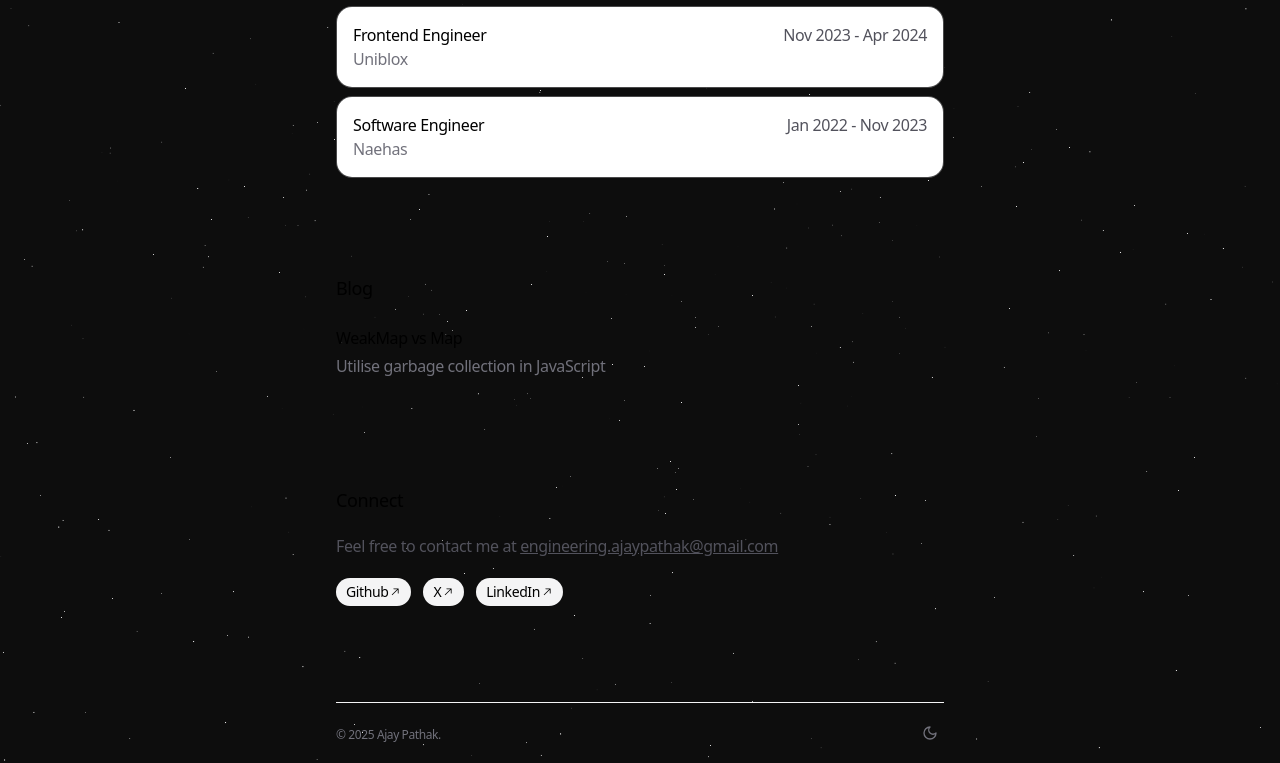
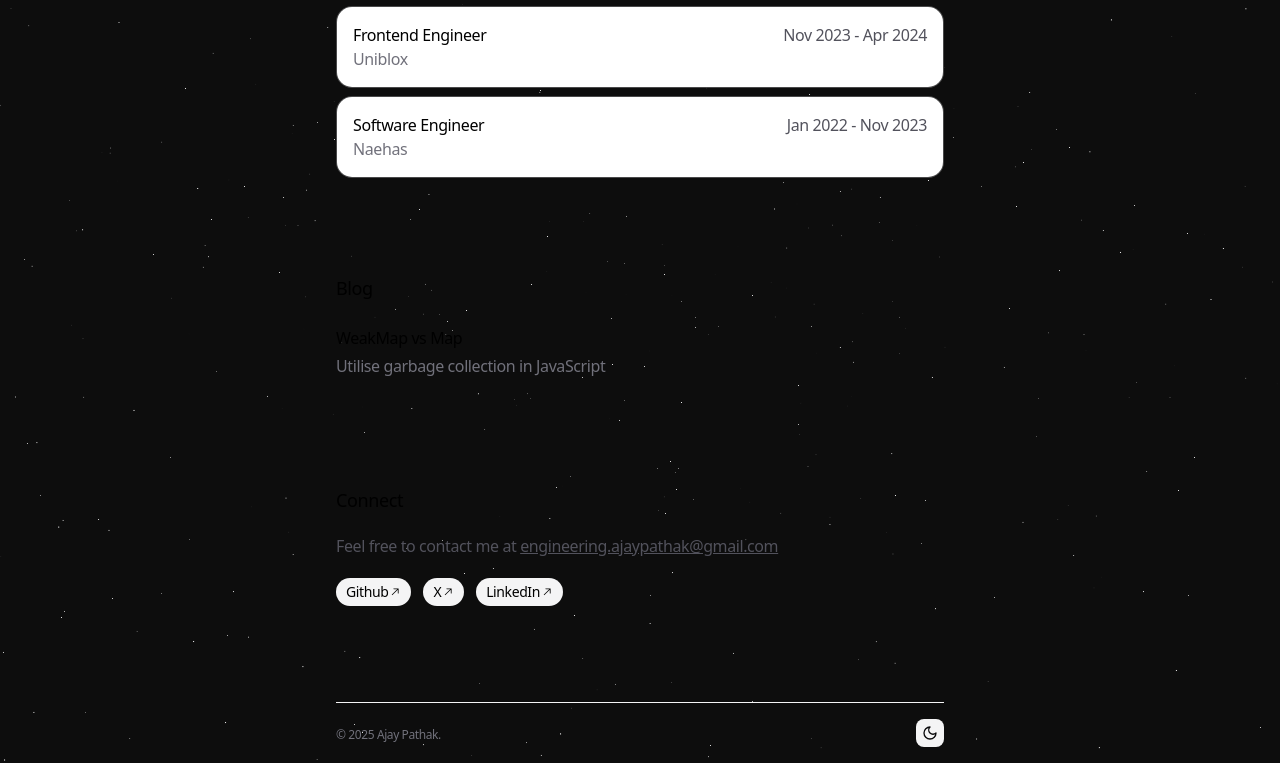
Before and after one commit to ap221882/portfolio-ajay-pathak-main, a Next.js app: page / in a window 1280 px wide. Shown: the part 508-1271 px from the top of the page. Built offline with nearby package versions, Linux system fonts and the light colour scheme.

Commit message:
removed light theme

```diff
--- a/app/footer.tsx
+++ b/app/footer.tsx
@@ -1,11 +1,14 @@
 "use client";
-import { useEffect, useState } from "react";
+import {
+  useEffect,
+  useState,
+} from 'react';
 
-import { MoonIcon } from "lucide-react";
-import { useTheme } from "next-themes";
+import { MoonIcon } from 'lucide-react';
+import { useTheme } from 'next-themes';
 
-import { AnimatedBackground } from "@/components/ui/animated-background";
-import { TextLoop } from "@/components/ui/text-loop";
+import { AnimatedBackground } from '@/components/ui/animated-background';
+import { TextLoop } from '@/components/ui/text-loop';
 
 const THEMES_OPTIONS = [
   // ~> fix for background then enable light mode
@@ -41,7 +44,7 @@ function ThemeSwitch() {
   return (
     <AnimatedBackground
       className="pointer-events-none rounded-lg bg-zinc-100 dark:bg-zinc-800"
-      defaultValue={theme}
+      defaultValue={"dark"}
       transition={{
         type: "spring",
         bounce: 0,
--- a/app/layout.tsx
+++ b/app/layout.tsx
@@ -42,13 +42,13 @@ export default function RootLayout({
         className={`${geist.variable} ${geistMono.variable} bg-white tracking-tight antialiased dark:bg-zinc-950`}
       >
         <div style={{ width: "100vw", height: "100%", position: "relative" }}>
-          <ThreeDBackground />
           <ThemeProvider
             enableSystem={true}
             attribute="class"
             storageKey="theme"
             defaultTheme="system"
           >
+            <ThreeDBackground />
             <div className="flex min-h-screen w-full flex-col font-[family-name:var(--font-inter-tight)]">
               <div className="relative mx-auto w-full max-w-screen-sm flex-1 px-4 pt-20">
                 <Header />
--- a/components/ui/scroll.tsx
+++ b/components/ui/scroll.tsx
@@ -1,12 +1,20 @@
 "use client";
 
-import React from "react";
+import React from 'react';
 
-import { motion, useScroll } from "motion/react";
+import {
+  motion,
+  useScroll,
+} from 'motion/react';
+import { useTheme } from 'next-themes';
 
 const FullPageScroll = () => {
   const { scrollYProgress } = useScroll();
+  const { theme } = useTheme();
 
+  if (theme === "light") {
+    return null;
+  }
   return (
     <>
       <motion.div
```
